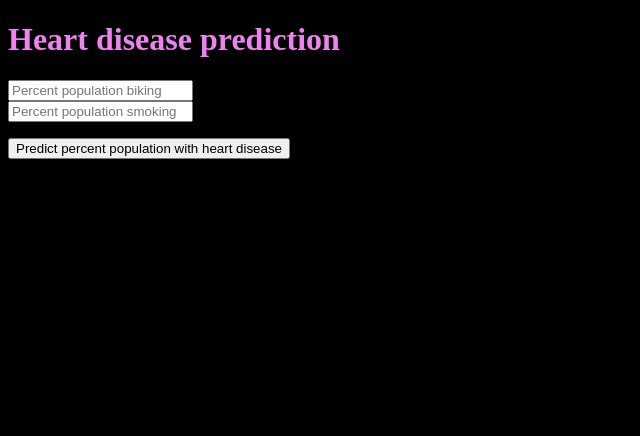
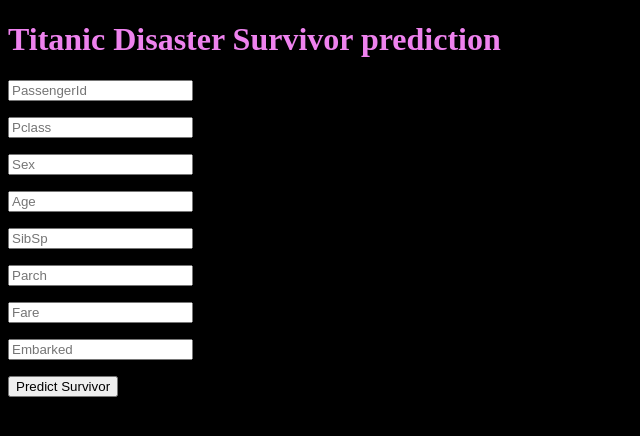
Before and after one commit to dabson2020/App-deployment-with-heroku, a Flask app: page / in a window 1280 px wide. Shown: the top 436 px of the page, without its empty margins (0-640 px from the left). Run offline with Flask 2, Linux system fonts and the light colour scheme; parts of the project's set-up code (start-up, migrations or seed data) failed here and were passed over.

Commit message:
Update index.html

```diff
--- a/templates/index.html
+++ b/templates/index.html
@@ -6,21 +6,28 @@
   <!-- Make it compatible to mobile devices -->
   <meta name="viewport" content="width=device-width, initial-scale=1.0">
 
-  <title>Heart Disease Percent</title>
+  <title>Titanic Disaster, Who survived?</title>
 
 </head>
 
 <body style="background: #000;">
  <div class="login">
-	<h1 style="color:Violet;">Heart disease prediction</h1>
+	<h1 style="color:Violet;">Titanic Disaster Survivor prediction</h1>
 
      <!-- Action is where the data is sent. In our case, predict page.
      If action is omitted, it assumed to be the current page -->
     <form action="{{ url_for('predict') }}"method="post">
-    	<input type="text" name="percent biking" placeholder="Percent population biking" required="required" /><br>
-        <input type="text" name="percent smoking" placeholder="Percent population smoking" required="required" /><p>
+    	<input type="text" name="PassengerId" placeholder="PassengerId" required="required" /></p>
+        <input type="text" name="Pclass" placeholder="Pclass" required="required" /><p>
+            <input type="text" name="Sex" placeholder="Sex" required="required" /></p>
+              <input type="text" name="Age" placeholder="Age" required="required" /></p>
+              <input type="text" name="SibSp" placeholder="SibSp" required="required" /></p>
+            <input type="text" name="Parch" placeholder="Parch" required="required" /></p>
+            <input type="text" name="Fare" placeholder="Fare" required="required" /></p>
+            <input type="text" name="Embarked" placeholder="Embarked" required="required" /></p>
 
-        <button type="submit" class="btn btn-primary btn-block btn-large">Predict percent population with heart disease</button></p>
+
+        <button type="submit" class="btn btn-primary btn-block btn-large">Predict Survivor</button></p>
     </form>
 
    <br>
```
